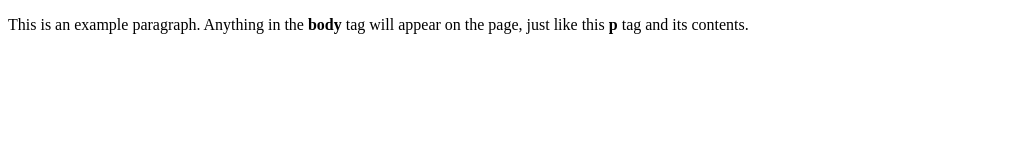
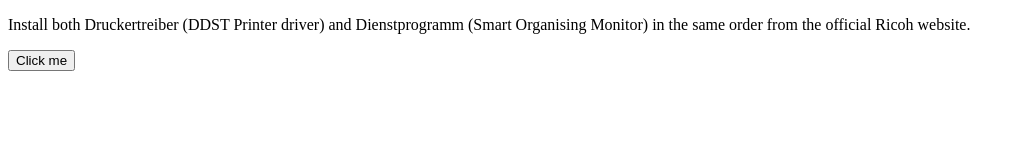
Before and after one commit to planapearson/RicohSP112, a plain HTML site: page index.html in a window 1280 px wide. Shown: the whole page, without its empty margins (0-1021 px from the left). Drawn offline with Linux system fonts and the light colour scheme.

Commit message:
Update index.html

```diff
--- a/index.html
+++ b/index.html
@@ -1,9 +1,13 @@
 <!doctype html>
 <html>
   <head>
-    <title>This is the title of the webpage!</title>
+    <title>Ricoh drivers</title>
   </head>
   <body>
-    <p>This is an example paragraph. Anything in the <strong>body</strong> tag will appear on the page, just like this <strong>p</strong> tag and its contents.</p>
+    <p>Install both Druckertreiber (DDST Printer driver) and Dienstprogramm (Smart Organising Monitor) in the same order from the official Ricoh website.</p>
+    <a href="https://support.ricoh.com/bb/html/dr_ut_e/apc/model/sp112/sp112.htm?lang=de">
+    <button>Click me</button>
+    </a>
+
   </body>
 </html>
```
